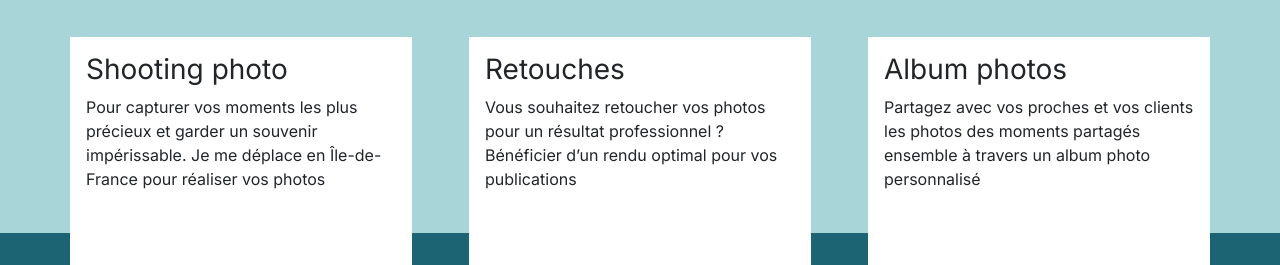
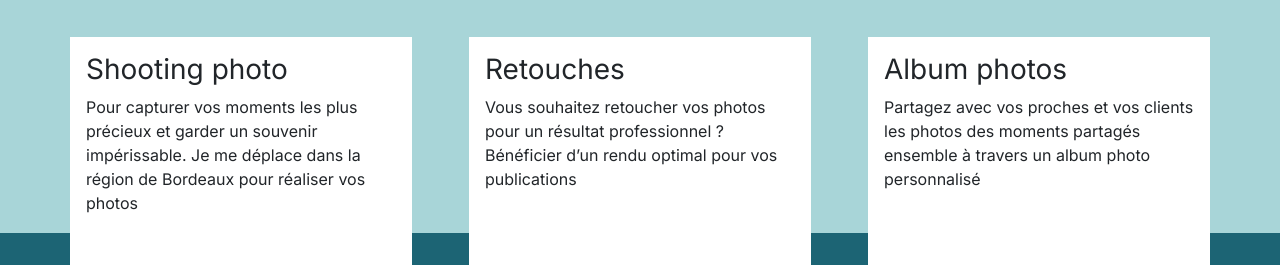
Before and after one commit to Gobfreecs/nina-carducci, a plain HTML site: page index.html in a window 1280 px wide. Shown: the part 3221-3486 px from the top of the page. Drawn offline with nearby package versions, Linux system fonts and the light colour scheme.

Commit message:
commit final

```diff
--- a/index.html
+++ b/index.html
@@ -179,8 +179,8 @@
 			<div class="service">
 				<div class="service__description">
 					<h3>Shooting photo</h3>
-					<p>Pour capturer vos moments les plus précieux et garder un souvenir impérissable. Je me déplace en
-						Île-de-France pour réaliser vos photos</p>
+					<p>Pour capturer vos moments les plus précieux et garder un souvenir impérissable. Je me déplace
+						dans la région de Bordeaux pour réaliser vos photos</p>
 				</div>
 				<div class="service__price">
 					<h4>350€/demi journée</h4>
```
